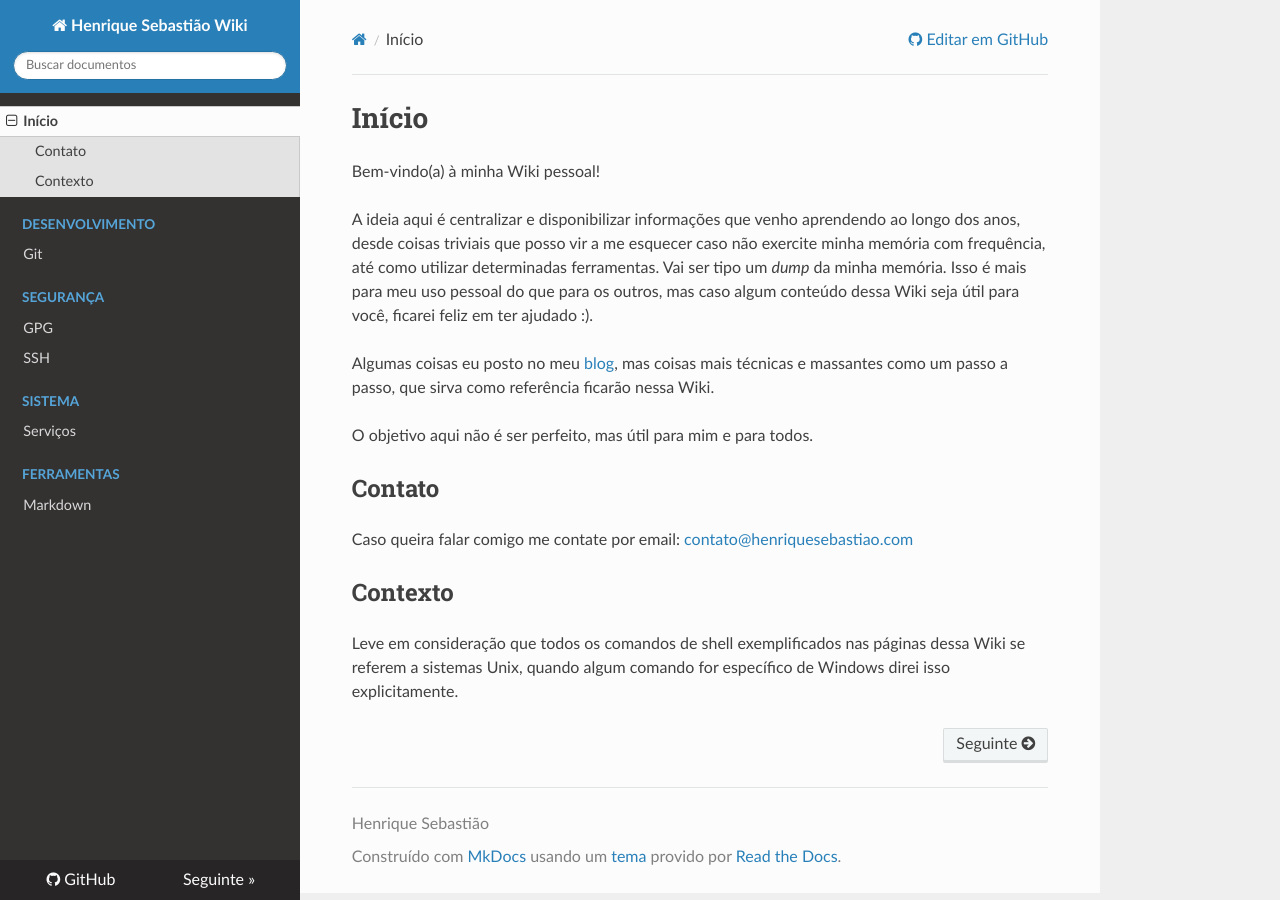
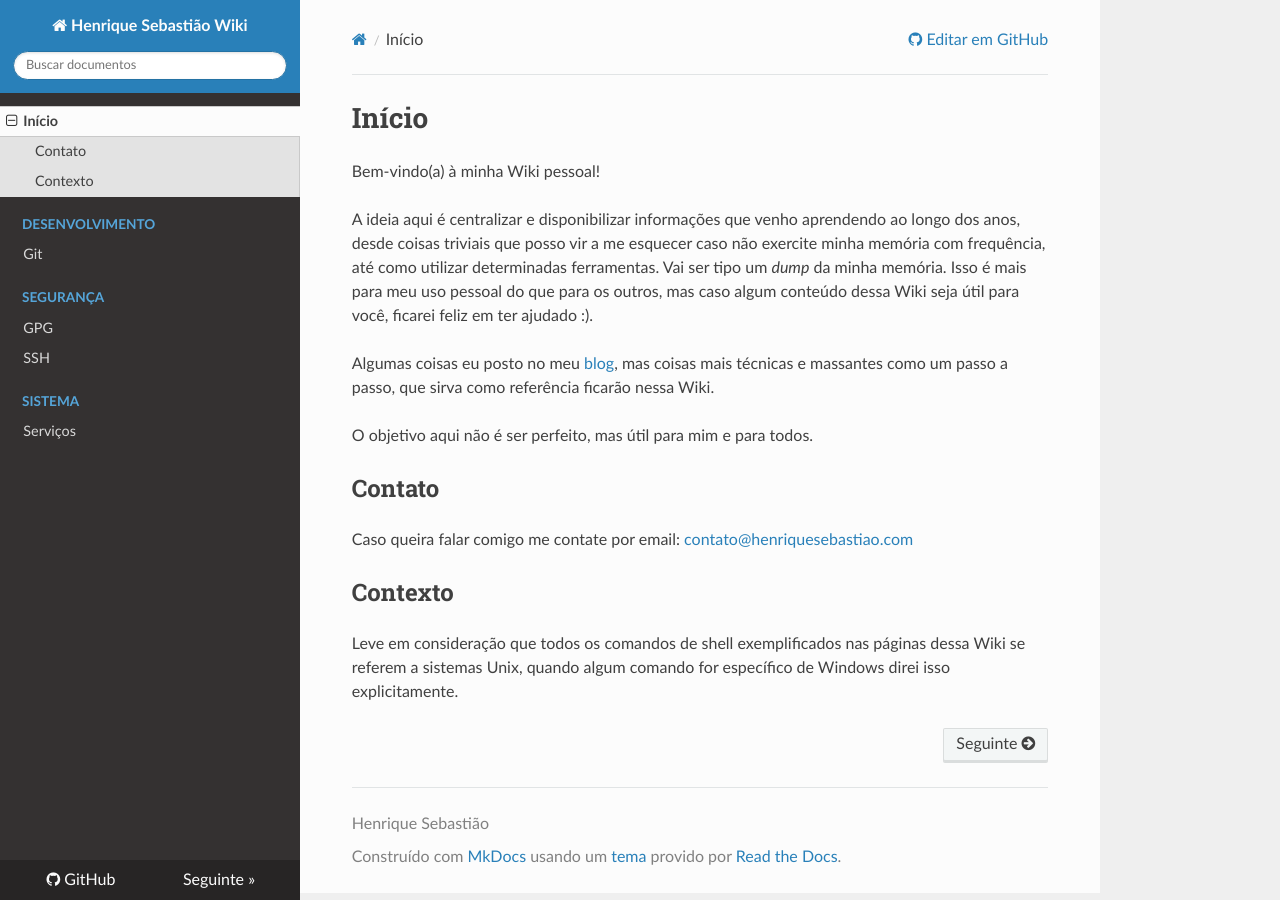
Before and after one commit to henriquesebastiao/wiki, an MkDocs documentation site: the page built from docs/index.md, in a window 1280 px wide. Built offline with MkDocs 1.6.1, drawn with Linux system fonts in a browser that asks for light colours; nearby versions of some CDN libraries.

Commit message:
Removendo páginas de ferramentas em branco

```diff
--- a/mkdocs.yml
+++ b/mkdocs.yml
@@ -13,8 +13,6 @@ nav:
       - SSH: security/ssh.md
   - Sistema:
       - Serviços: system/services.md
-  - Ferramentas:
-      - Markdown: tools/markdown.md
 markdown_extensions:
   - toc:
       permalink: true # Links de âncora para cada seção de uma página
```
Also changed, not shown: docs/tools/markdown.md (deleted).
